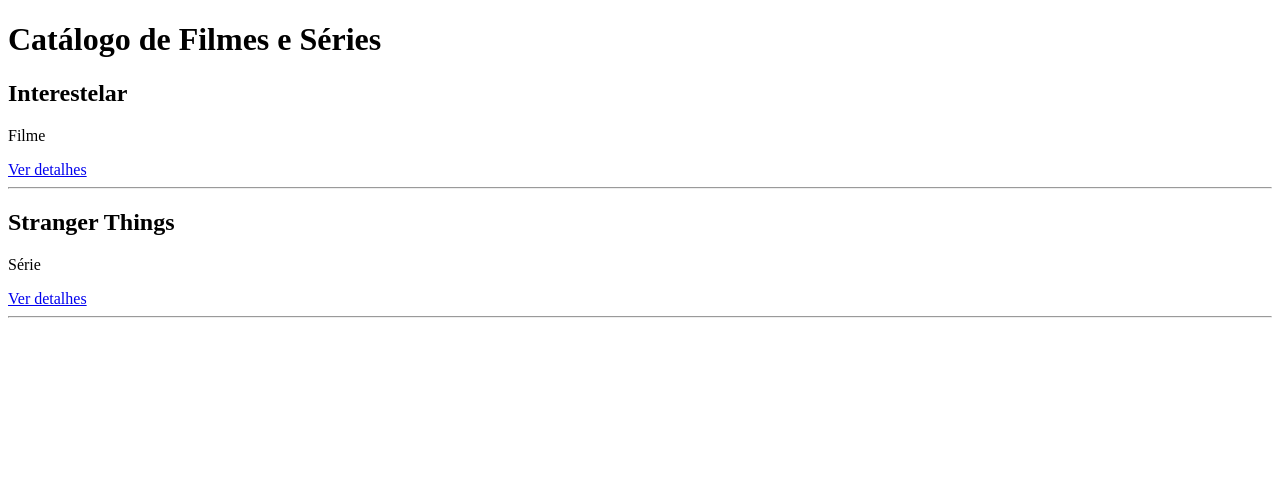
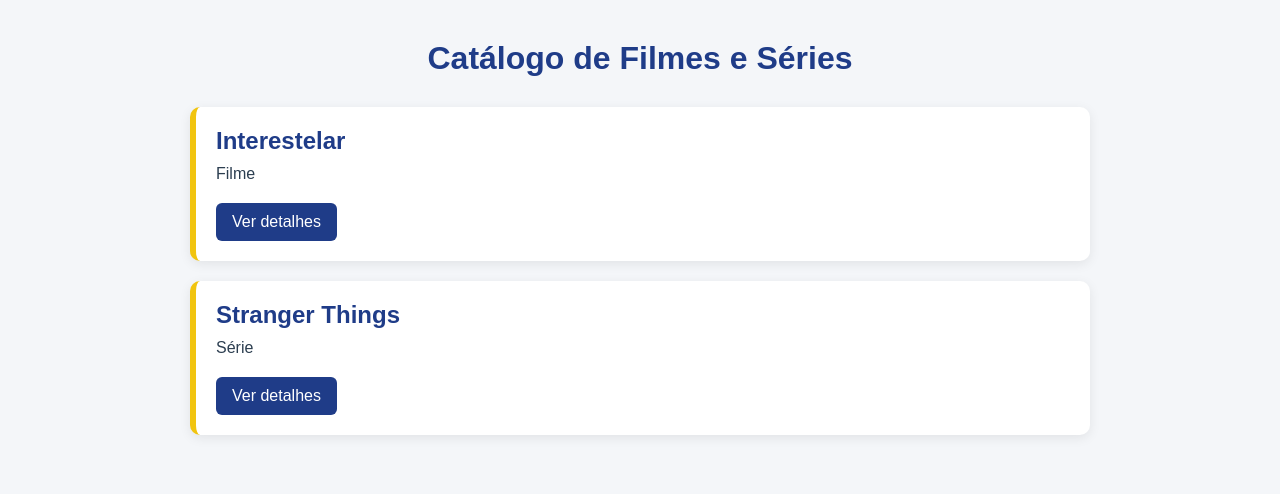
Before and after one commit to dinaapatriciag-dev/apps-django, a Django app: page /catalogo/ in a window 1280 px wide. Shown: the top 494 px of the page. Run offline with Django 5.2, Linux system fonts and the light colour scheme.

Commit message:
Add style template

```diff
--- /dev/null
+++ b/catalogo/static/catalogo/css/style.css
@@ -0,0 +1,62 @@
+* {
+    margin: 0;
+    padding: 0;
+    box-sizing: border-box;
+}
+
+body {
+    font-family: Arial, Helvetica, sans-serif;
+    background-color: #f4f6f9;
+    color: #2c3e50;
+    padding: 40px;
+}
+
+.container {
+    max-width: 900px;
+    margin: auto;
+}
+
+h1 {
+    text-align: center;
+    margin-bottom: 30px;
+    color: #1f3c88;
+}
+
+.card {
+    background-color: white;
+    padding: 20px;
+    margin-bottom: 20px;
+    border-left: 6px solid #f1c40f;
+    border-radius: 10px;
+    box-shadow: 0 3px 12px rgba(0, 0, 0, 0.08);
+}
+
+.card h2 {
+    margin-bottom: 10px;
+    color: #1f3c88;
+}
+
+.card p {
+    margin-bottom: 10px;
+}
+
+.btn {
+    display: inline-block;
+    background-color: #1f3c88;
+    color: white;
+    padding: 10px 16px;
+    border-radius: 6px;
+    text-decoration: none;
+    margin-top: 10px;
+}
+
+.btn:hover {
+    background-color: #14285c;
+}
+
+.mensagem {
+    text-align: center;
+    background-color: white;
+    padding: 20px;
+    border-radius: 10px;
+}
--- a/catalogo/templates/catalogo/index.html
+++ b/catalogo/templates/catalogo/index.html
@@ -1,24 +1,28 @@
+{% load static %}
 <!DOCTYPE html>
 <html lang="pt-br">
 <head>
     <meta charset="UTF-8">
     <title>Catálogo</title>
+     <link rel="stylesheet" href="{% static 'catalogo/css/style.css' %}">
 </head>
 <body>
+    <div class="container">
 
         <h1>Catálogo de Filmes e Séries</h1>
 
         {% if obras %}
 
             {% for obra in obras %}
+            <div class="card">
 
                 <h2>{{ obra.titulo }}</h2>
 
                 <p>{{ obra.tipo }}</p>
 
-            <a href="{% url 'catalogo:detalhes' obra.id %}">Ver detalhes</a>
+                <a class="btn" href="{% url 'catalogo:detalhes' obra.id %}">Ver detalhes</a>
 
-            <hr>
+            </div>
 
             {% endfor %}
 
@@ -27,6 +31,6 @@
             <p>Nenhuma obra encontrada.</p>
 
         {% endif %}
-
+    </div>
 </body>
 </html>
```
Also changed, not shown: catalogo/templates/catalogo/detalhes.html (+10 -6 lines). Lines whose indentation alone changed are shown as unchanged.
